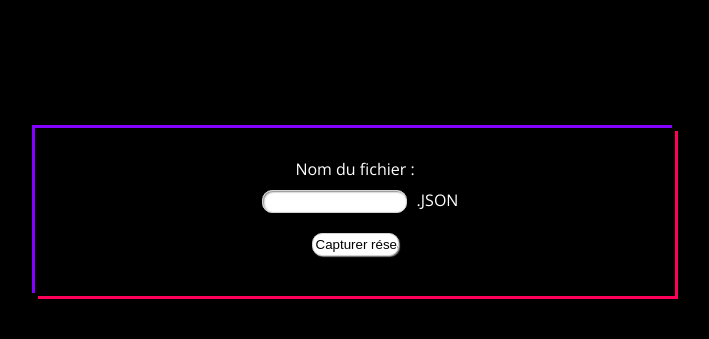
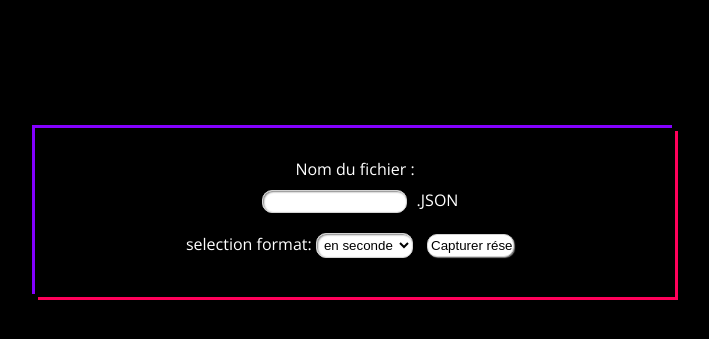
Before and after one commit to novaedra/trame-way, a PHP site: page /capture.php in a window 1280 px wide. Shown: the part 89-428 px from the top of the page, without its empty margins (285-994 px from the left). Run offline with PHP 8.4, Linux system fonts and the light colour scheme; some libraries are stand-ins or nearby versions.

Commit message:
captureFiltre

```diff
--- a/capture.php
+++ b/capture.php
@@ -6,13 +6,47 @@ include ('inc/nav.php');
 
 <form action="capture.php" method="POST">
     <span>Nom du fichier :<span/><br/>
-        <input type="text" name="filename"><span>.JSON</span><br/>
+        <input type="text" name="filename"/><span>.JSON</span><br/>
+        <span>selection format:</span>
+
+        <select name="format">
+            <option value="temps">en seconde</option>
+            <option value="trame">en trame</option>
+        </select>
+
+        <?php if(!empty($_POST['format']))
+        {
+            if($_POST['format'] == 'select_time')
+            {
+                echo '<input type="number" name="time"/>';
+            }
+            else if ($_POST['format'] == 'select_nbtrame') {
+                    echo '<input type="number" name="trame"/>';
+            }
+        } ?>
+
     <input type="submit" value="Capturer réseau"/>
 </form>
 <?php
 
 if (!empty($_POST)) {
-    if (!empty($_POST['filename']) and is_string($_POST['filename'])) {
+    print_r($_POST);
+    if (!empty($_POST['filename']) and is_string($_POST['filename']) ) {
+
+        /*if(!empty($_POST['trame'])){
+            $tram=trim(strip_tags($_POST['tram']));
+            if($tram >= 10 and is_numeric($tram))
+            {
+                $filename = trim(strip_tags($_POST['filename']));
+                exec("sudo touch pcap/input.pcap;");
+                exec("sudo chmod o=rw pcap/input.pcap;");
+                exec("sudo tshark -c 100 -w pcap/input.pcap -F libpcap;");
+                exec("sudo touch trames/".$filename.".json;");
+                exec("sudo chmod o=rw trames/".$filename.".json;");
+                exec("sudo tshark -r pcap/input.pcap -T json >trames/".$filename.".json;");
+                exec("sudo rm pcap/input.pcap;");
+            }
+        }*/
 
         $filename = trim(strip_tags($_POST['filename']));
         exec("sudo touch pcap/input.pcap;");
```
